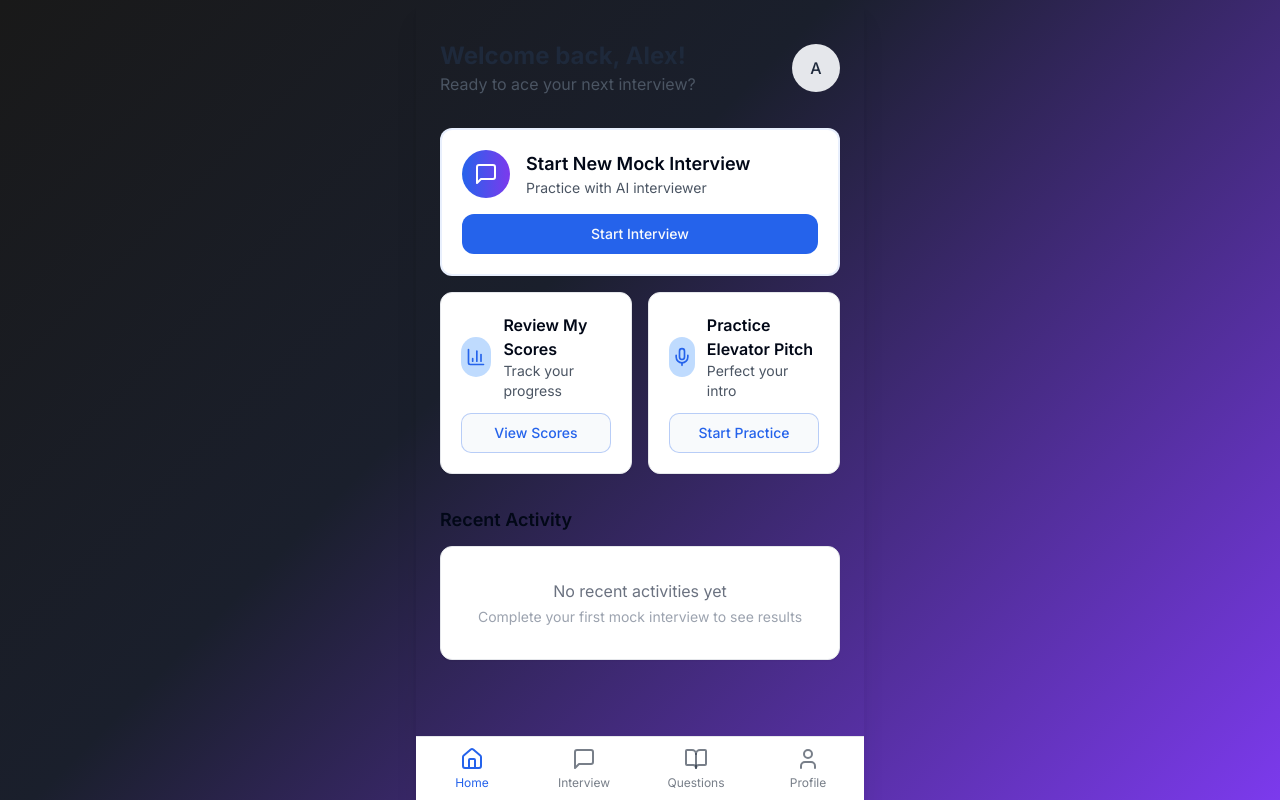
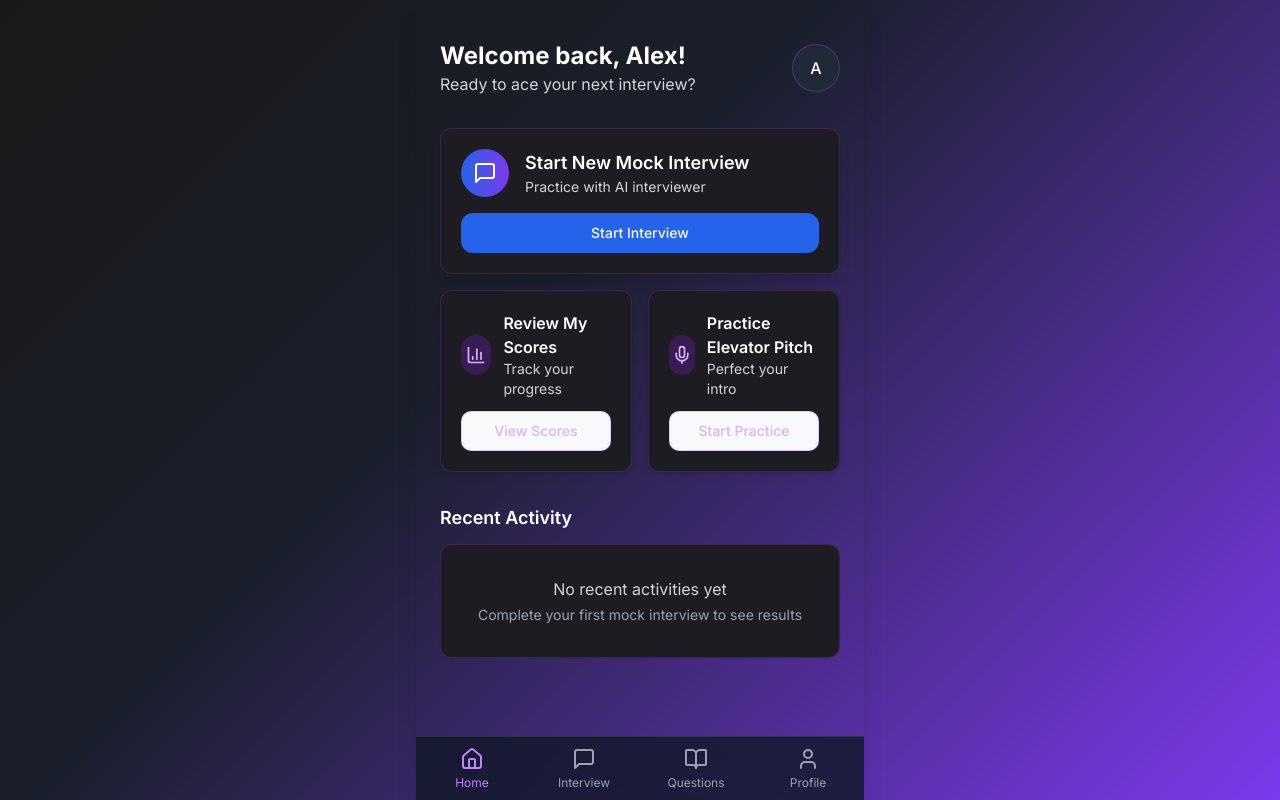
Before and after one commit to melijah1/interview-ace-ai-ready, a React (Vite) app: page /home in a window 1280 px wide. Built offline with nearby package versions, Linux system fonts and the light colour scheme.

Commit message:
Fix: Improve app's visual appearance
Adjusted the app's color scheme and typography to enhance readability and align with the intended aesthetic.

```diff
--- a/src/components/Layout.tsx
+++ b/src/components/Layout.tsx
@@ -6,7 +6,7 @@ const Layout = () => {
   return (
     <div className="mobile-container relative pb-16">
       <Outlet />
-      <nav className="fixed bottom-0 left-0 right-0 max-w-md mx-auto bg-white border-t border-gray-200 h-16 flex items-center justify-around">
+      <nav className="fixed bottom-0 left-0 right-0 max-w-md mx-auto bg-gray-900/80 backdrop-blur-lg border-t border-white/10 h-16 flex items-center justify-around">
         <NavTab to="/home" icon={<Home size={24} />} label="Home" />
         <NavTab to="/mock-interview" icon={<MessageSquare size={24} />} label="Interview" />
         <NavTab to="/questions" icon={<BookOpen size={24} />} label="Questions" />
@@ -22,7 +22,7 @@ const NavTab = ({ to, icon, label }: { to: string; icon: React.ReactNode; label:
       to={to}
       className={({ isActive }) =>
         `flex flex-col items-center justify-center w-1/4 transition-colors ${
-          isActive ? "text-interview-blue" : "text-interview-dark-gray/60"
+          isActive ? "text-purple-400" : "text-gray-400"
         }`
       }
     >
--- a/src/components/ui/globals.css
+++ b/src/components/ui/globals.css
@@ -28,3 +28,13 @@
 .gradient-black-purple {
   background: linear-gradient(135deg, #000000e6 0%, #1A1F2C 40%, #7C3AED 100%);
 }
+
+.dark-card {
+  background-color: rgba(30, 30, 40, 0.7);
+  backdrop-filter: blur(10px);
+  border: 1px solid rgba(255, 255, 255, 0.1);
+}
+
+.text-light {
+  color: #eee;
+}
--- a/src/index.css
+++ b/src/index.css
@@ -10,29 +10,29 @@
     --background: 210 40% 98%;
     --foreground: 222.2 84% 4.9%;
 
-    --card: 0 0% 100%;
-    --card-foreground: 222.2 84% 4.9%;
+    --card: 240 10% 12%;
+    --card-foreground: 0 0% 98%;
 
-    --popover: 0 0% 100%;
-    --popover-foreground: 222.2 84% 4.9%;
+    --popover: 240 10% 12%;
+    --popover-foreground: 0 0% 98%;
 
     --primary: 221.2 83.2% 53.3%;
     --primary-foreground: 210 40% 98%;
 
-    --secondary: 210 40% 96.1%;
-    --secondary-foreground: 222.2 47.4% 11.2%;
+    --secondary: 240 20% 20%;
+    --secondary-foreground: 0 0% 98%;
 
-    --muted: 210 40% 96.1%;
-    --muted-foreground: 215.4 16.3% 46.9%;
+    --muted: 240 20% 20%;
+    --muted-foreground: 240 5% 84.9%;
 
-    --accent: 210 40% 96.1%;
-    --accent-foreground: 222.2 47.4% 11.2%;
+    --accent: 240 20% 20%;
+    --accent-foreground: 0 0% 98%;
 
     --destructive: 0 84.2% 60.2%;
     --destructive-foreground: 210 40% 98%;
 
-    --border: 214.3 31.8% 91.4%;
-    --input: 214.3 31.8% 91.4%;
+    --border: 240 20% 20%;
+    --input: 240 20% 20%;
     --ring: 221.2 83.2% 53.3%;
 
     --radius: 0.75rem;
@@ -48,6 +48,7 @@
     -webkit-tap-highlight-color: transparent;
     background: linear-gradient(135deg, #000000e6 0%, #1A1F2C 40%, #7C3AED 100%);
     min-height: 100vh;
+    color: #eee;
   }
 
   .mobile-container {
--- a/src/pages/Home.tsx
+++ b/src/pages/Home.tsx
@@ -12,26 +12,26 @@ const Home = () => {
     <div className="p-6 pt-10">
       <div className="flex justify-between items-center mb-8">
         <div>
-          <h1 className="text-2xl font-bold text-interview-dark-gray">
+          <h1 className="text-2xl font-bold text-white">
             Welcome back, {userName}!
           </h1>
-          <p className="text-gray-600">Ready to ace your next interview?</p>
+          <p className="text-gray-300">Ready to ace your next interview?</p>
         </div>
-        <div className="w-12 h-12 rounded-full bg-gray-200 flex items-center justify-center">
-          <span className="text-interview-dark-gray font-medium">{userName[0]}</span>
+        <div className="w-12 h-12 rounded-full bg-gray-800 flex items-center justify-center border border-purple-500/30">
+          <span className="text-white font-medium">{userName[0]}</span>
         </div>
       </div>
 
       <div className="space-y-4">
-        <Card className="border-2 border-interview-blue/10 shadow-sm hover:shadow-md transition-shadow">
+        <Card className="dark-card border-purple-500/20 shadow-lg hover:border-purple-500/30 transition-all">
           <CardContent className="p-5">
             <div className="flex items-center">
               <div className="w-12 h-12 rounded-full gradient-blue flex items-center justify-center mr-4">
                 <MessageSquare size={24} className="text-white" />
               </div>
               <div className="flex-1">
-                <h3 className="font-semibold text-lg">Start New Mock Interview</h3>
-                <p className="text-gray-600 text-sm">Practice with AI interviewer</p>
+                <h3 className="font-semibold text-lg text-white">Start New Mock Interview</h3>
+                <p className="text-gray-300 text-sm">Practice with AI interviewer</p>
               </div>
             </div>
             <div className="mt-4">
@@ -46,21 +46,21 @@ const Home = () => {
         </Card>
 
         <div className="grid grid-cols-1 sm:grid-cols-2 gap-4">
-          <Card className="border border-gray-200 shadow-sm hover:shadow-md transition-shadow">
+          <Card className="dark-card border-purple-500/20 shadow-md hover:border-purple-500/30 transition-all">
             <CardContent className="p-5">
               <div className="flex items-center">
-                <div className="w-10 h-10 rounded-full bg-interview-light-blue flex items-center justify-center mr-3">
-                  <BarChart3 size={20} className="text-interview-blue" />
+                <div className="w-10 h-10 rounded-full bg-purple-900/50 flex items-center justify-center mr-3">
+                  <BarChart3 size={20} className="text-purple-300" />
                 </div>
                 <div>
-                  <h3 className="font-semibold">Review My Scores</h3>
-                  <p className="text-gray-600 text-sm">Track your progress</p>
+                  <h3 className="font-semibold text-white">Review My Scores</h3>
+                  <p className="text-gray-300 text-sm">Track your progress</p>
                 </div>
               </div>
               <div className="mt-3">
                 <Button
                   variant="outline"
-                  className="w-full border-interview-blue/30 text-interview-blue hover:bg-interview-blue/5"
+                  className="w-full border-purple-500/30 text-purple-300 hover:bg-purple-900/20"
                 >
                   View Scores
                 </Button>
@@ -68,21 +68,21 @@ const Home = () => {
             </CardContent>
           </Card>
 
-          <Card className="border border-gray-200 shadow-sm hover:shadow-md transition-shadow">
+          <Card className="dark-card border-purple-500/20 shadow-md hover:border-purple-500/30 transition-all">
             <CardContent className="p-5">
               <div className="flex items-center">
-                <div className="w-10 h-10 rounded-full bg-interview-light-blue flex items-center justify-center mr-3">
-                  <Mic size={20} className="text-interview-blue" />
+                <div className="w-10 h-10 rounded-full bg-purple-900/50 flex items-center justify-center mr-3">
+                  <Mic size={20} className="text-purple-300" />
                 </div>
                 <div>
-                  <h3 className="font-semibold">Practice Elevator Pitch</h3>
-                  <p className="text-gray-600 text-sm">Perfect your intro</p>
+                  <h3 className="font-semibold text-white">Practice Elevator Pitch</h3>
+                  <p className="text-gray-300 text-sm">Perfect your intro</p>
                 </div>
               </div>
               <div className="mt-3">
                 <Button
                   variant="outline"
-                  className="w-full border-interview-blue/30 text-interview-blue hover:bg-interview-blue/5"
+                  className="w-full border-purple-500/30 text-purple-300 hover:bg-purple-900/20"
                 >
                   Start Practice
                 </Button>
@@ -93,10 +93,10 @@ const Home = () => {
       </div>
 
       <div className="mt-8">
-        <h2 className="text-lg font-semibold mb-3">Recent Activity</h2>
-        <Card className="border border-gray-200">
+        <h2 className="text-lg font-semibold mb-3 text-white">Recent Activity</h2>
+        <Card className="dark-card border-purple-500/20">
           <CardContent className="p-4 text-center py-8">
-            <p className="text-gray-500">No recent activities yet</p>
+            <p className="text-gray-300">No recent activities yet</p>
             <p className="text-sm text-gray-400 mt-1">Complete your first mock interview to see results</p>
           </CardContent>
         </Card>
--- a/src/pages/MockInterview.tsx
+++ b/src/pages/MockInterview.tsx
@@ -21,33 +21,33 @@ const MockInterview = () => {
 
   return (
     <div className="p-6">
-      <h1 className="text-2xl font-bold mb-6">Mock Interviews</h1>
+      <h1 className="text-2xl font-bold mb-6 text-white">Mock Interviews</h1>
 
       <div className="space-y-4">
-        <Card>
+        <Card className="dark-card border-purple-500/20 hover:border-purple-500/30 transition-all">
           <CardContent className="p-5">
             <div className="flex items-center mb-4">
               <div className="w-12 h-12 rounded-full gradient-blue flex items-center justify-center mr-4">
                 <MessageSquare size={24} className="text-white" />
               </div>
               <div>
-                <h2 className="font-semibold text-lg">Text Interview</h2>
-                <p className="text-gray-600 text-sm">Chat with an AI interviewer</p>
+                <h2 className="font-semibold text-lg text-white">Text Interview</h2>
+                <p className="text-gray-300 text-sm">Chat with an AI interviewer</p>
               </div>
             </div>
             <Button onClick={() => setInterviewMode("text")} className="w-full">Start Text Interview</Button>
           </CardContent>
         </Card>
 
-        <Card>
+        <Card className="dark-card border-purple-500/20 hover:border-purple-500/30 transition-all">
           <CardContent className="p-5">
             <div className="flex items-center mb-4">
               <div className="w-12 h-12 rounded-full gradient-blue flex items-center justify-center mr-4">
                 <Mic size={24} className="text-white" />
               </div>
               <div>
-                <h2 className="font-semibold text-lg">Voice Interview</h2>
-                <p className="text-gray-600 text-sm">Speak with an AI interviewer</p>
+                <h2 className="font-semibold text-lg text-white">Voice Interview</h2>
+                <p className="text-gray-300 text-sm">Speak with an AI interviewer</p>
               </div>
             </div>
             <Button onClick={() => setInterviewMode("voice")} className="w-full">Start Voice Interview</Button>
```
